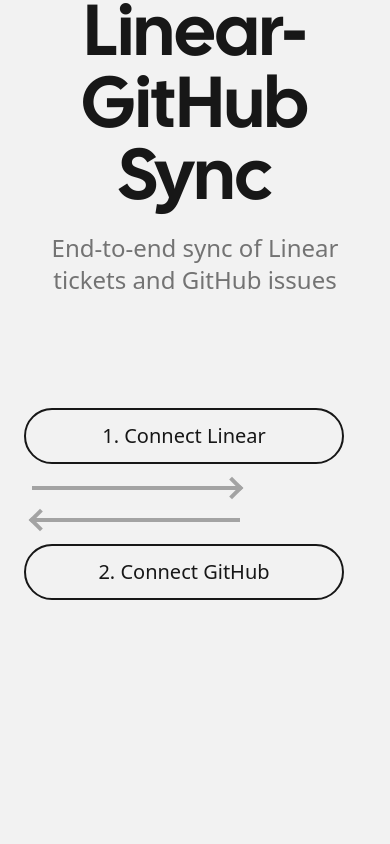
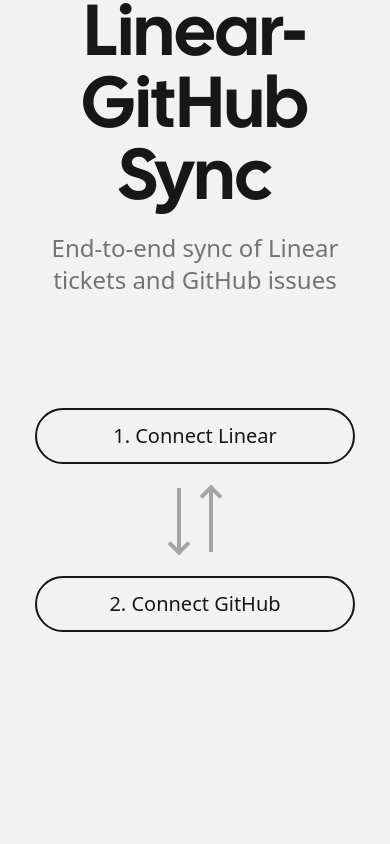
Before and after one commit to eyasudev/synclinear.com, a Next.js app: page / in a window 390 px wide. Shown: the top 844 px of the page. Built offline with nearby package versions, Linux system fonts and the light colour scheme.

Commit message:
Fix sync arrows on mobile

```diff
--- a/components/SyncArrow.tsx
+++ b/components/SyncArrow.tsx
@@ -8,17 +8,17 @@
 const SyncArrow = ({ direction, active }: IProps) => {
     return (
         <div
-            className={`flex w-full items-center ${
+            className={`center sm:flex-row h-full sm:w-full ${
                 direction === "right" ? "rotate-180" : ""
             }`}
         >
             <div
-                className={`w-4 h-4 border-l-4 border-b-4 rotate-45 translate-x-2 ${
+                className={`w-4 h-4 border-l-4 border-b-4 rotate-[135deg] sm:rotate-45 translate-y-2 sm:translate-y-0 sm:translate-x-2 ${
                     active ? "border-green-600" : "border-gray-400"
                 }`}
             />
             <div
-                className={`grow h-1 -translate-x-2 ${
+                className={`grow w-1 sm:h-1 -translate-y-2 sm:translate-y-0 sm:-translate-x-2 ${
                     active ? "bg-green-600" : "bg-gray-400"
                 }`}
             />
--- a/pages/index.tsx
+++ b/pages/index.tsx
@@ -88,7 +88,7 @@
                     <h1>Linear-GitHub Sync</h1>
                     <h3>End-to-end sync of Linear tickets and GitHub issues</h3>
                 </div>
-                <div className="w-full flex flex-col sm:flex-row justify-around items-start gap-4">
+                <div className="w-full flex flex-col sm:flex-row justify-around items-center sm:items-start gap-4">
                     <LinearAuthButton
                         restoredApiKey={linearContext.apiKey}
                         restored={restored}
@@ -97,7 +97,7 @@
                         }
                         onDeployWebhook={setLinearContext}
                     />
-                    <div className="center w-56 shrink gap-4">
+                    <div className="flex sm:center h-20 sm:h-fit sm:w-56 shrink gap-4">
                         <SyncArrow
                             direction="right"
                             active={
```
